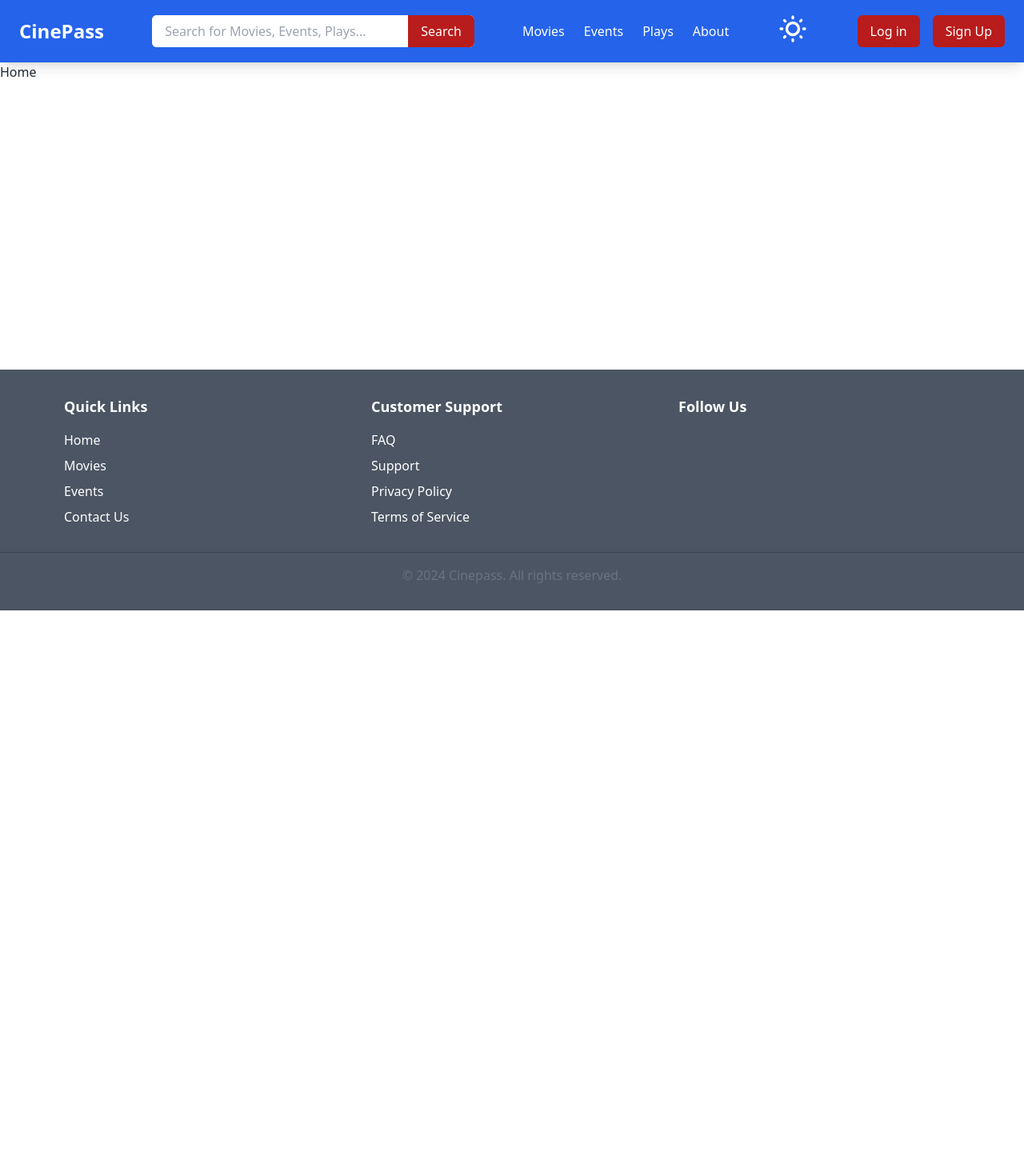
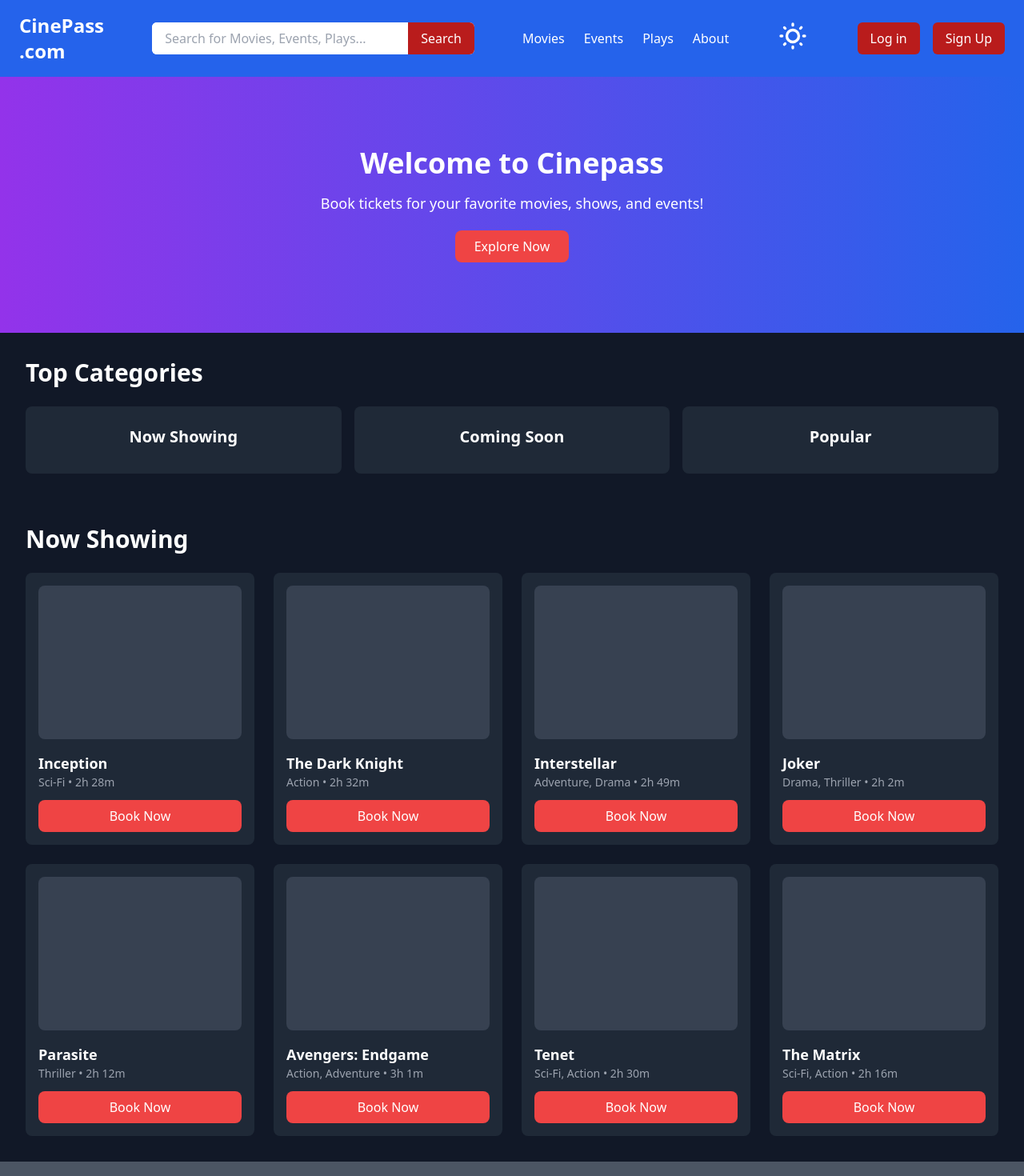
Before and after one commit to sanoops123/Cinepass, a React (Vite) app in the folder client/: page / in a window 1280 px wide. Shown: the top 1470 px of the page at 80% size. Before the commit the page ends 800 px from the top, so only its background shows below. Built offline with nearby package versions, Linux system fonts and the light colour scheme; no server answers.

Commit message:
changessss

```diff
--- a/client/src/components/user/Header.jsx
+++ b/client/src/components/user/Header.jsx
@@ -18,7 +18,7 @@ export const Header = ({}) => {
       <div className="container mx-auto flex justify-between items-center py-4 px-6 ">
 
         <div className="text-2xl font-bold">
-          <Link to={'/'} className="text-white">CinePass</Link>
+          <Link to={'/'} className="text-white"><h1 className='font-bold'>CinePass</h1><h6>.com</h6></Link>
         </div>
 
 
--- a/client/src/pages/user/Home.jsx
+++ b/client/src/pages/user/Home.jsx
@@ -1,7 +1,65 @@
-import React from 'react'
+import React from 'react';
 
 export const Home = () => {
+
+  const movies = [
+    { id: 1, title: "Inception", genre: "Sci-Fi", duration: "2h 28m" },
+    { id: 2, title: "The Dark Knight", genre: "Action", duration: "2h 32m" },
+    { id: 3, title: "Interstellar", genre: "Adventure, Drama", duration: "2h 49m" },
+    { id: 4, title: "Joker", genre: "Drama, Thriller", duration: "2h 2m" },
+    { id: 5, title: "Parasite", genre: "Thriller", duration: "2h 12m" },
+    { id: 6, title: "Avengers: Endgame", genre: "Action, Adventure", duration: "3h 1m" },
+    { id: 7, title: "Tenet", genre: "Sci-Fi, Action", duration: "2h 30m" },
+    { id: 8, title: "The Matrix", genre: "Sci-Fi, Action", duration: "2h 16m" },
+  ];
+
   return (
-    <div>Home</div>
-  )
-}
+    <div className="bg-gray-900 text-white min-h-screen">
+
+      <section className="relative w-full h-80 bg-gradient-to-r from-purple-600 to-blue-600">
+        <div className="absolute inset-0 flex flex-col justify-center items-center text-center p-5">
+          <h1 className="text-4xl font-bold mb-4">Welcome to Cinepass</h1>
+          <p className="text-lg">Book tickets for your favorite movies, shows, and events!</p>
+          <button className="mt-5 bg-red-500 hover:bg-red-600 text-white px-6 py-2 rounded-lg">
+            Explore Now
+          </button>
+        </div>
+      </section>
+
+
+      <section className="p-8">
+        <h2 className="text-3xl font-semibold mb-6">Top Categories</h2>
+        <div className="grid grid-cols-3 gap-4">
+          {['Now Showing', 'Coming Soon', 'Popular'].map((category, index) => (
+            <div
+              key={index}
+              className="bg-gray-800 p-6 rounded-lg text-center hover:bg-gray-700 transition duration-300"
+            >
+              <h3 className="text-xl font-semibold mb-2">{category}</h3>
+            </div>
+          ))}
+        </div>
+      </section>
+
+
+      <section className="p-8">
+        <h2 className="text-3xl font-semibold mb-6">Now Showing</h2>
+        <div className="grid grid-cols-2 md:grid-cols-3 lg:grid-cols-4 gap-6">
+          {movies.map((movie) => (
+            <div
+              key={movie.id}
+              className="bg-gray-800 p-4 rounded-lg hover:bg-gray-700 transition duration-300"
+            >
+              <div className="bg-gray-700 h-48 rounded-lg mb-4"></div>
+              <h3 className="text-lg font-semibold">{movie.title}</h3>
+              <p className="text-sm text-gray-400">{movie.genre} • {movie.duration}</p>
+              <button className="mt-3 w-full bg-red-500 hover:bg-red-600 text-white px-3 py-2 rounded-lg">
+                Book Now
+              </button>
+            </div>
+          ))}
+        </div>
+      </section>
+    </div>
+  );
+};
```
